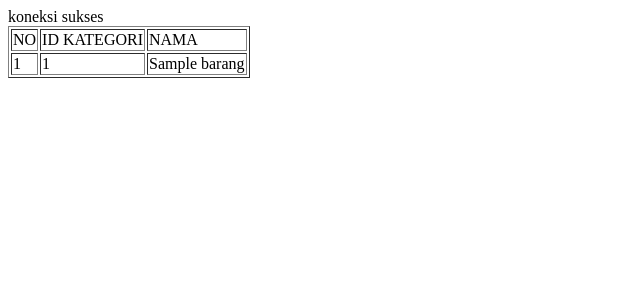
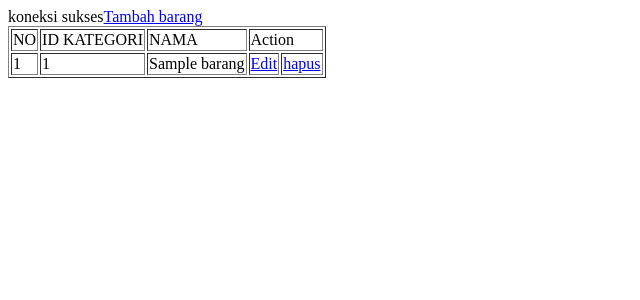
Before and after one commit to vaniamelia/phppagi, a PHP site: page /view_barang.php in a window 1280 px wide. Shown: the top 300 px of the page, without its empty margins (0-640 px from the left). Run offline with PHP 8.4, Linux system fonts and the light colour scheme; tables that the repository leaves empty or names only in its code hold one stand-in row (values such as "Sample post"); data that the repository does not hold is empty.

Commit message:
terbaru view_barang

```diff
--- a/view_barang.php
+++ b/view_barang.php
@@ -3,11 +3,13 @@ include ("koneksi.php");
 $query_view=mysqli_query($koneksi,"select * from barang");
 
 ?>
+<a href="input_barang.php" class="btn btn-danger">Tambah barang</a>
 <table class="table table-bordered" border="1">
   <tr>
     <td>NO</td>
     <td>ID KATEGORI</td>
     <td>NAMA</td>
+    <td colspan="4">Action</td>
   </tr>
   <?php
   $no=1;
@@ -16,7 +18,8 @@ $query_view=mysqli_query($koneksi,"select * from barang");
       <td><?php echo $no++;?></td>
       <td><?php echo $tampil ['id_kategori'];?></td>
       <td><?php echo $tampil ['nama'];?></td>
-
+      <td><a href="edit_barang.php?id_barang=<?php echo $tampil ['id_barang'];?>">Edit</a></td>
+      <td><a href="hapus_barang.php?id_barang=<?php echo $tampil ['id_barang'];?>">hapus</a></td>
   </tr>
 <?php }?>
 
```
